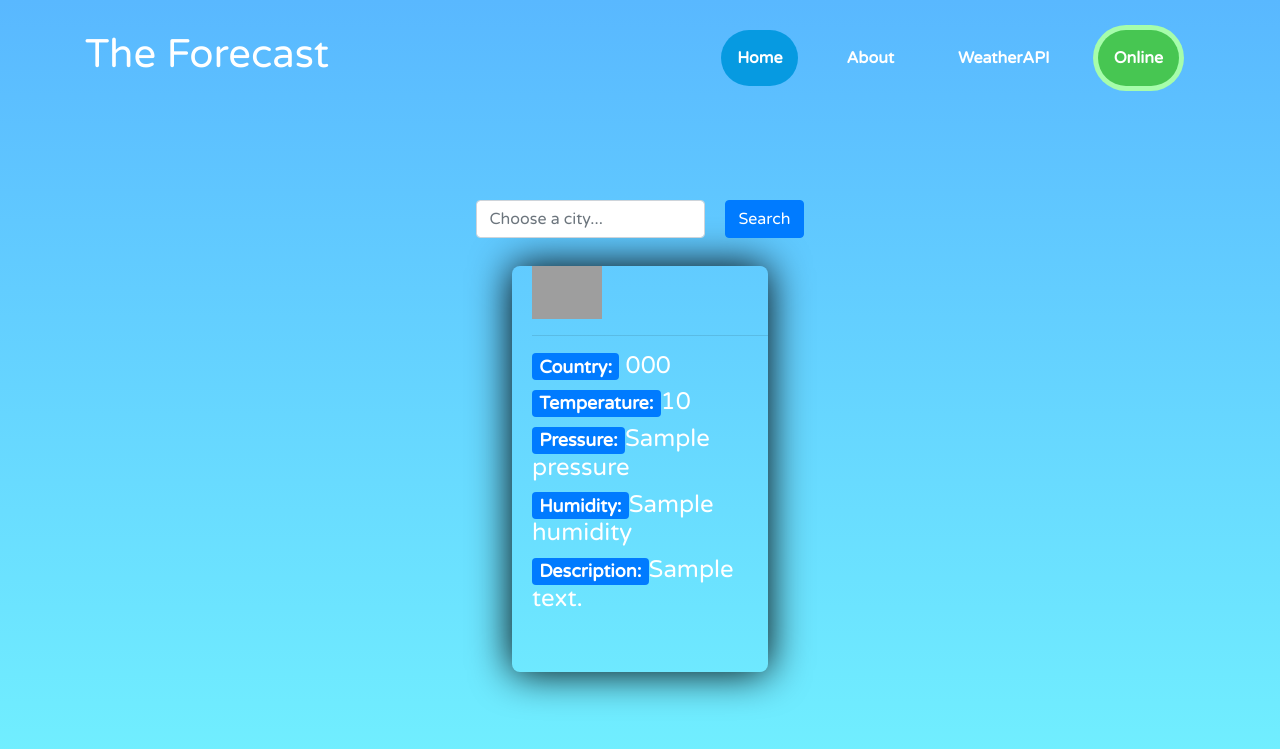
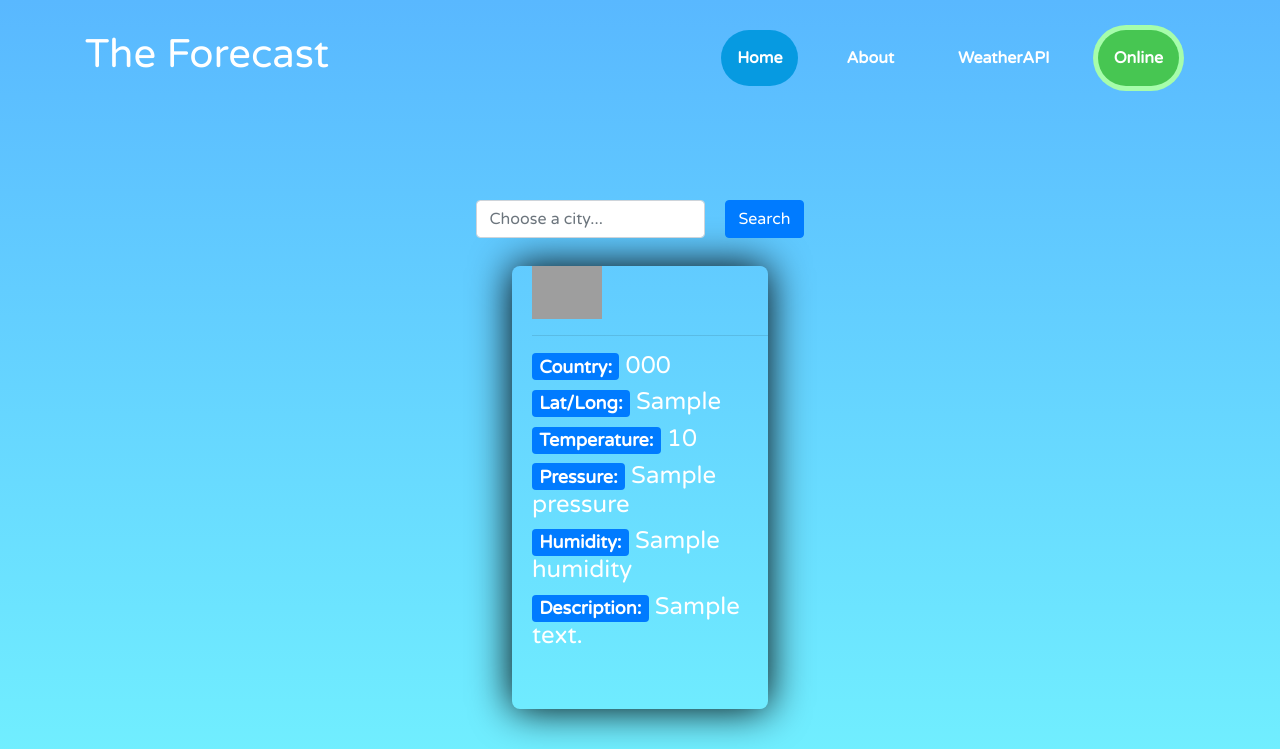
Before and after one commit to EdrisaJobe/TheForecastInfo, a Django app: template templates/index.html in a window 1280 px wide. Shown: the top 749 px of the page. Run offline with Django 3.2, Linux system fonts and the light colour scheme; the template is opened without the code that fills it: most values are stand-ins (such as "Sample title", 1, 10 or a date in 2020); some libraries are stand-ins or nearby versions; grey boxes are pictures that could not be loaded.

Commit message:
'update'

```diff
--- a/app/views.py
+++ b/app/views.py
@@ -18,6 +18,7 @@ def index(request):
         # var that renders everything on html page
         data = {
             "country_code": str(data_list['sys']['country']),
+            "lat_long": str(data_list['coord']['lon']) + ', ' + str(data_list['coord']['lat']),
             "temp": str(data_list['main']['temp']) + ' °C',
             "humidity": str(data_list['main']['humidity']),
             "pressure": str(data_list['main']['pressure']),
--- a/templates/index.html
+++ b/templates/index.html
@@ -67,15 +67,20 @@
         <hr style="width: 100%;">
           <span class="badge badge-primary">Country:</span> {{ country_code }}
         </h4>
-        <h4><span class="badge badge-primary">Temperature:</span>{{ temp }}</h4>
         <h4>
-          <span class="badge badge-primary">Pressure:</span>{{ pressure }}
+            <span class="badge badge-primary">Lat/Long:</span> {{ lat_long }}
+          </h4>
+        <h4>
+          <span class="badge badge-primary">Temperature:</span> {{ temp }}
         </h4>
         <h4>
-          <span class="badge badge-primary">Humidity:</span>{{ humidity }}
+          <span class="badge badge-primary">Pressure:</span> {{ pressure }}
         </h4>
         <h4>
-          <span class="badge badge-primary">Description:</span>{{ description }}
+          <span class="badge badge-primary">Humidity:</span> {{ humidity }}
+        </h4>
+        <h4>
+          <span class="badge badge-primary">Description:</span> {{ description }}
         </h4>
       </div>
     {% endif %}
```
